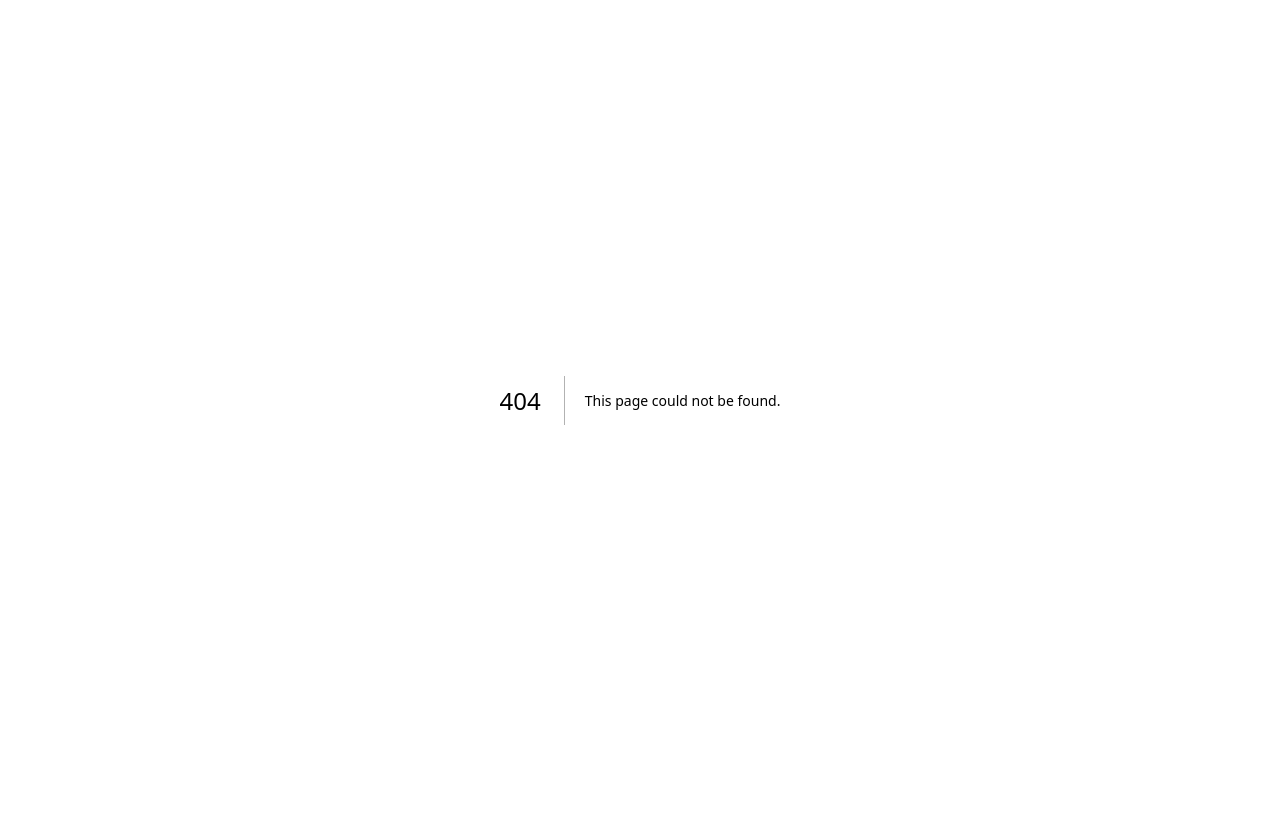
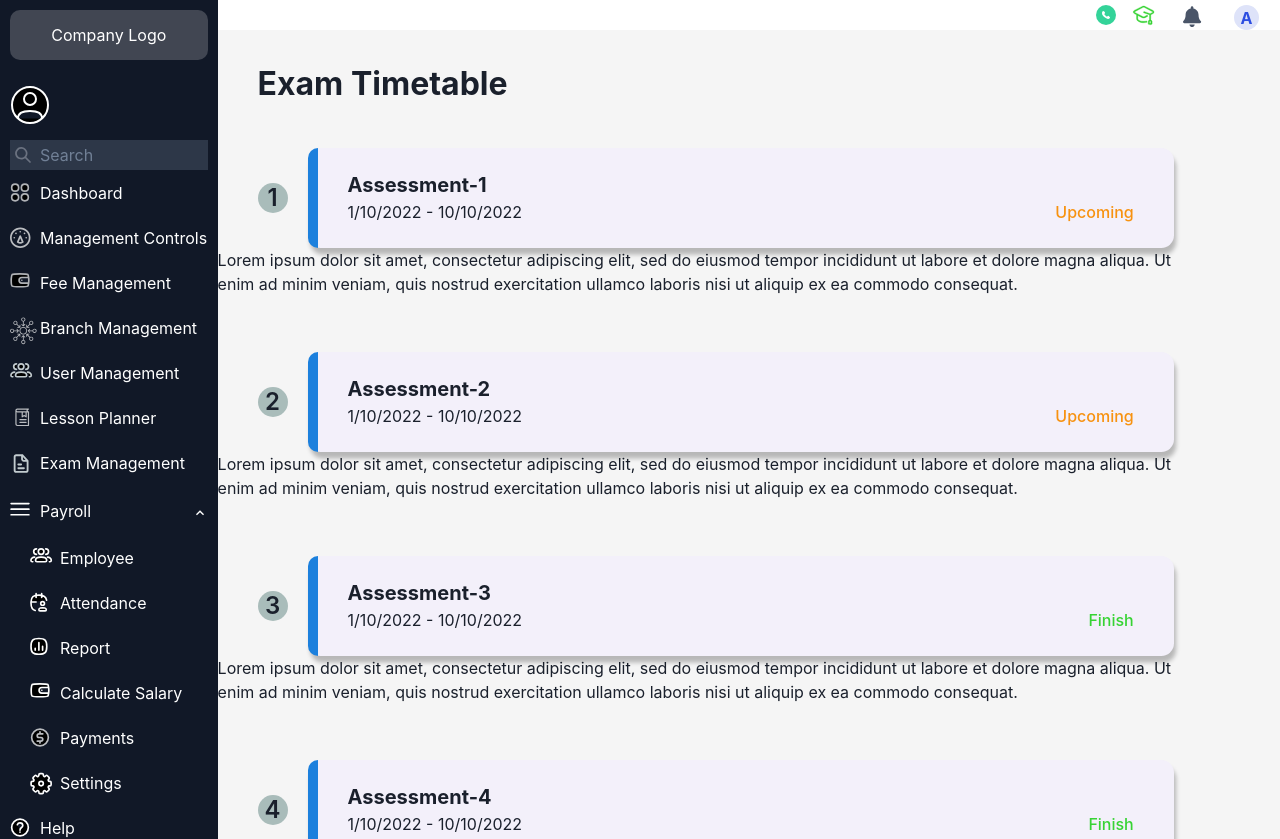
Before and after one commit to DezyNation/instituteiq, a Next.js app: page /examtimetable in a window 1280 px wide. Before the commit this address had no page. Shown: the top 839 px of the page. Before the commit the page ends 800 px from the top, so only its background shows below. Built offline with nearby package versions, Linux system fonts and the light colour scheme.

Commit message:
Built UI of exam timetable button

```diff
--- a/package.json
+++ b/package.json
@@ -19,6 +19,7 @@
     "framer-motion": "^8.5.4",
     "next": "13.1.6",
     "react": "18.2.0",
-    "react-dom": "18.2.0"
+    "react-dom": "18.2.0",
+    "sass": "^1.57.1"
   }
 }
--- /dev/null
+++ b/src/Components/ExamTimetable/ExamTimetable.jsx
@@ -0,0 +1,30 @@
+import { Box, Flex, Heading } from "@chakra-ui/react";
+import React from "react";
+import Header from "../Layout Components/Header/Header";
+import TimeTableItem from "../Misc/TimeTableItem";
+
+const ExamTimetable = () => {
+  return (
+    <Flex w="83%" flexDirection="column" alignItems="flex-end" bg="#f5f5f5" h="max-content" pb="50px">
+      <Header />
+      <Box alignSelf="flex-start" w="90%">
+        <Heading
+          as={"h1"}
+          fontWeight="bold"
+          fontSize={"xx-large"}
+          ml="40px"
+          mt="30px"
+        >
+          Exam Timetable
+        </Heading>
+        <TimeTableItem number={1} title="Assessment-1" date="1/10/2022 - 10/10/2022" status="Upcoming"/>
+        <TimeTableItem number={2} title="Assessment-2" date="1/10/2022 - 10/10/2022" status="Upcoming"/>
+        <TimeTableItem number={3} title="Assessment-3" date="1/10/2022 - 10/10/2022" status="Finish"/>
+        <TimeTableItem number={4} title="Assessment-4" date="1/10/2022 - 10/10/2022" status="Finish"/>
+        <TimeTableItem number={5} title="Assessment-5" date="1/10/2022 - 10/10/2022" status="Finish"/>
+      </Box>
+    </Flex>
+  );
+};
+
+export default ExamTimetable;
--- a/src/Components/Layout Components/Header/Header.jsx
+++ b/src/Components/Layout Components/Header/Header.jsx
@@ -8,9 +8,10 @@ const Header = () => {
     <Flex
       justifyContent="flex-end"
     //   alignItems="center"
-      w="83%"
+      w="100%"
       p="5px"
       h="30px"
+      bg="white"
     >
       <Circle size="20px" bg="#34D399" color="white" mr={4}>
         <PhoneIcon boxSize={2} />
--- a/src/Components/Layout Components/Sidebar/Sidebar.jsx
+++ b/src/Components/Layout Components/Sidebar/Sidebar.jsx
@@ -32,7 +32,7 @@ import {
 
 const Sidebar = () => {
   return (
-    <Box bg="#111827" w="17%" h="100vh">
+    <Box bg="#111827" w="17%">
       <Box w="100%" bg="#111827" h="max-content" p="10px">
         <Center
           bg="rgba(255, 255, 255, 0.2)"
--- /dev/null
+++ b/src/Components/Misc/TimeTableItem.jsx
@@ -0,0 +1,73 @@
+import {
+  Accordion,
+  AccordionButton,
+  AccordionItem,
+  AccordionPanel,
+  Box,
+  Circle,
+  Flex,
+  Text,
+} from "@chakra-ui/react";
+import React from "react";
+
+const TimeTableItem = ({ number, title, date, status }) => {
+  return (
+    <Accordion defaultIndex={[0]} allowToggle>
+      <AccordionItem>
+        <AccordionButton>
+          <Flex ml="40px" mt="40px" alignItems="center" gap="20px" w="100%">
+            <Circle size="30px" bg="#A9BCBA" fontSize="2xl" fontWeight="600">
+              {number}
+            </Circle>
+            <Box
+              w="100%"
+              bg="#F3F0FA"
+              boxShadow={`2.12563px 6.37688px 4.25125px rgba(0, 0, 0, 0.25)`}
+              borderRadius="12.7538px"
+              h="100px"
+              px="40px"
+              // my="auto"
+              position="relative"
+              _before={{
+                content: '""',
+                position: "absolute",
+                w: "10px",
+                h: "100%",
+                bg: "#1C80DD",
+                left: "0",
+                borderTopLeftRadius: "12.7538px",
+                borderBottomLeftRadius: "12.7538px",
+              }}
+            >
+              <Box transform={"translateY(40%)"}>
+                <Text fontWeight="700" fontSize="xl" textAlign="left">
+                  {title}
+                </Text>
+                <Flex justifyContent="space-between" alignItems="center">
+                  <Text fontWeight="400" fontSize="s">
+                    {date}
+                  </Text>
+                  <Text
+                    alignSelf="center"
+                    color={status === "Upcoming" ? "#F79210" : "#37D334"}
+                    fontWeight="500"
+                  >
+                    {status}
+                  </Text>
+                </Flex>
+              </Box>
+            </Box>
+          </Flex>
+        </AccordionButton>
+        <AccordionPanel pb={4}>
+          Lorem ipsum dolor sit amet, consectetur adipiscing elit, sed do
+          eiusmod tempor incididunt ut labore et dolore magna aliqua. Ut enim ad
+          minim veniam, quis nostrud exercitation ullamco laboris nisi ut
+          aliquip ex ea commodo consequat.
+        </AccordionPanel>
+      </AccordionItem>
+    </Accordion>
+  );
+};
+
+export default TimeTableItem;
--- /dev/null
+++ b/src/pages/examtimetable.js
@@ -0,0 +1,15 @@
+import { Flex } from "@chakra-ui/react";
+import Sidebar from "@/Components/Layout Components/Sidebar/Sidebar";
+import ExamTimetable from "@/Components/ExamTimetable/ExamTimetable";
+
+
+export default function examtimetable() {
+    return (
+      <>
+        <Flex>
+          <Sidebar />
+          <ExamTimetable />
+        </Flex>
+      </>
+    );
+  }
--- a/src/styles/globals.css
+++ b/src/styles/globals.css
@@ -1,3 +1,6 @@
+body{
+  background-color: "#F5F5F5";
+}
 :root {
   --max-width: 1100px;
   --border-radius: 12px;
@@ -103,6 +106,7 @@ html,
 body {
   max-width: 100vw;
   overflow-x: hidden;
+  background-color: "#F5F5F5 !important";
 }
 
 body {
```
Also changed, not shown: 1 other file (tests, documents, lock files or other folders).
